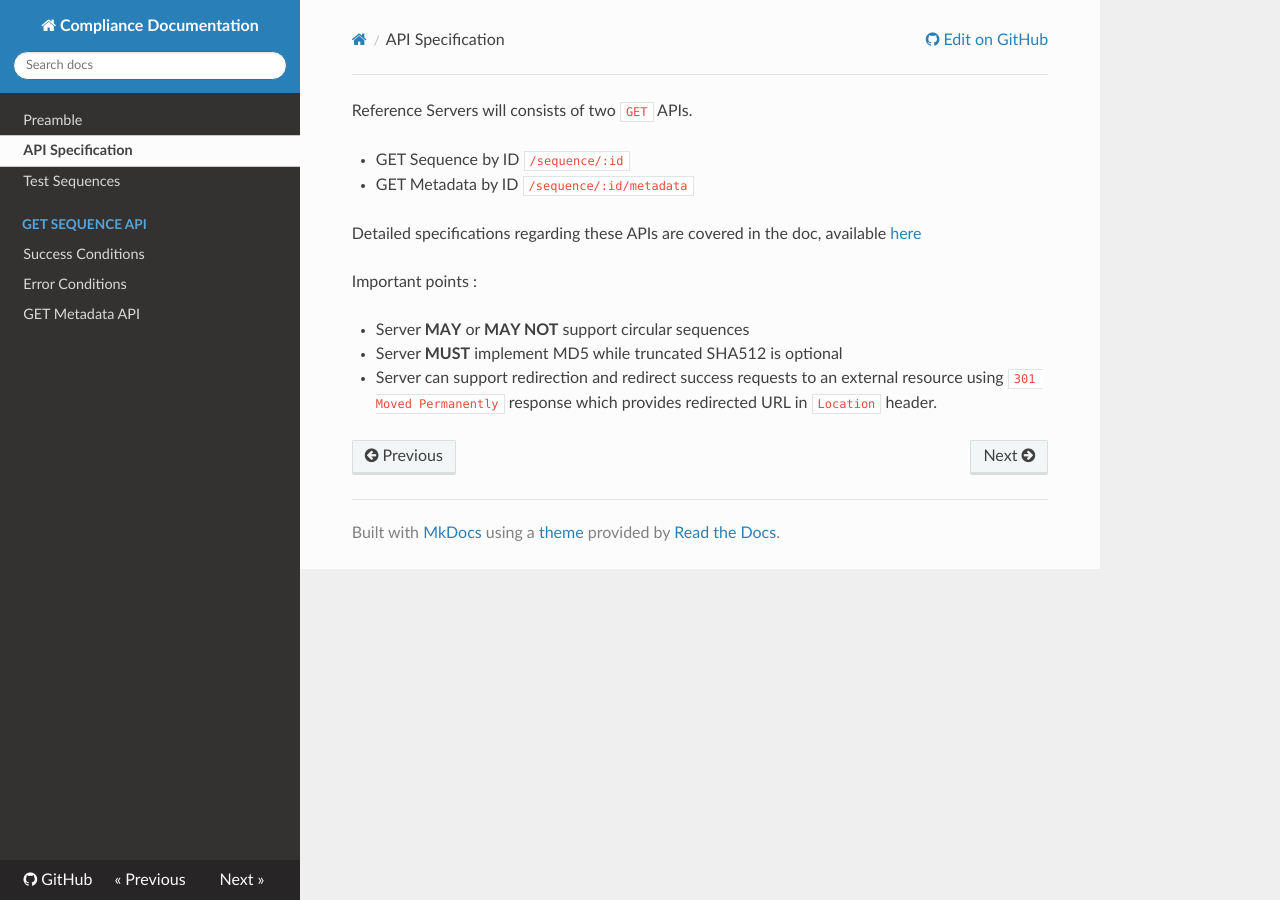
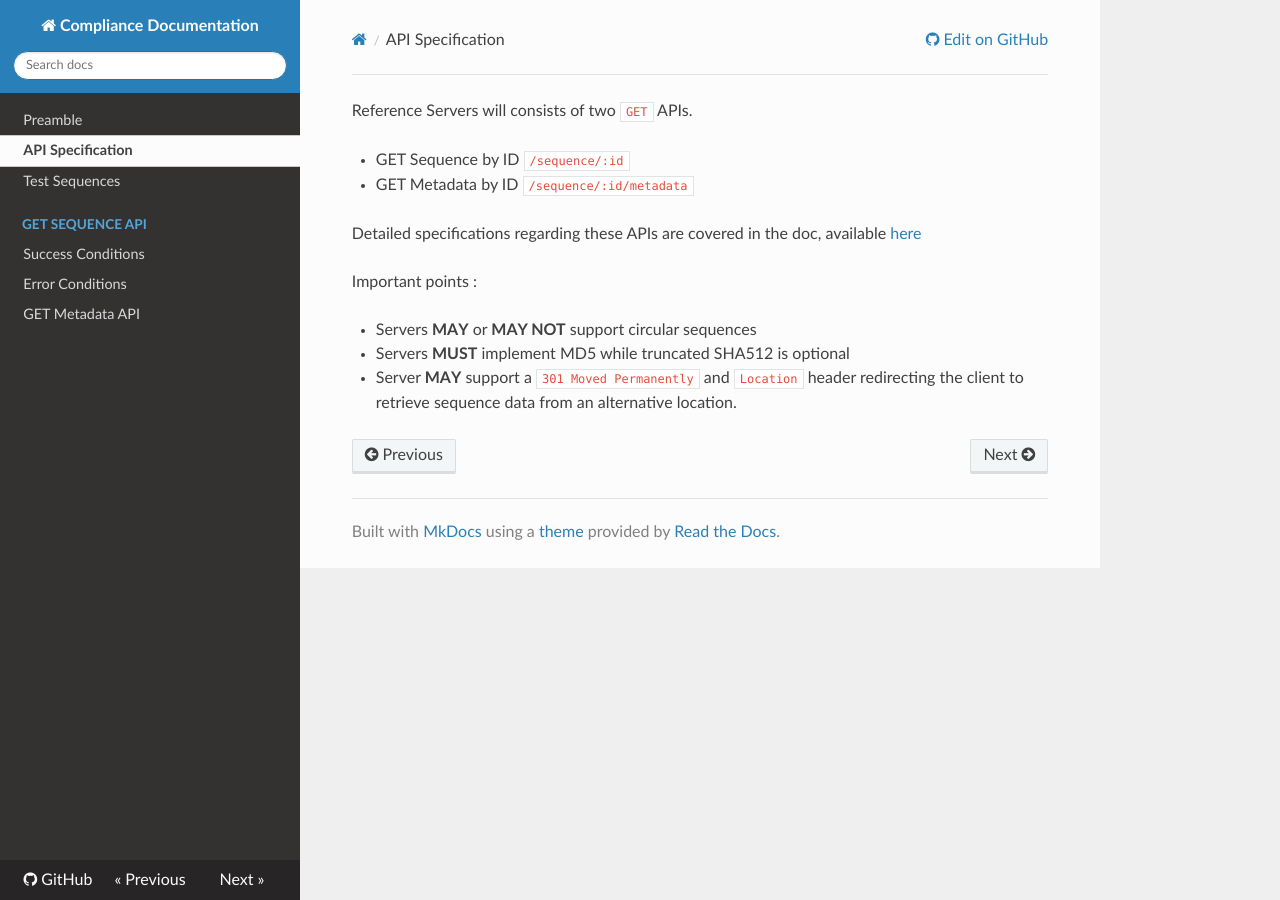
Before and after one commit to ga4gh/refget-compliance-suite, an MkDocs documentation site: the page built from docs/api_spec.md, in a window 1280 px wide. Built offline with MkDocs 1.6.1, drawn with Linux system fonts in a browser that asks for light colours; nearby versions of some CDN libraries; old or Windows-style settings are respelled for this version of MkDocs.

Commit message:
Update api_spec.md

```diff
--- a/docs/api_spec.md
+++ b/docs/api_spec.md
@@ -7,9 +7,9 @@ Detailed specifications regarding these APIs are covered in the doc, available [
 
 Important points :
 
- * Server **MAY** or **MAY NOT** support circular sequences
- * Server **MUST** implement MD5 while truncated SHA512 is optional
- * Server can support redirection and redirect success requests to an external resource using `301 Moved Permanently` response which provides redirected URL in `Location` header.
+ * Servers **MAY** or **MAY NOT** support circular sequences
+ * Servers **MUST** implement MD5 while truncated SHA512 is optional
+ * Server **MAY** support a `301 Moved Permanently` and `Location` header redirecting the client to retrieve sequence data from an alternative location.
 
 
 
```
